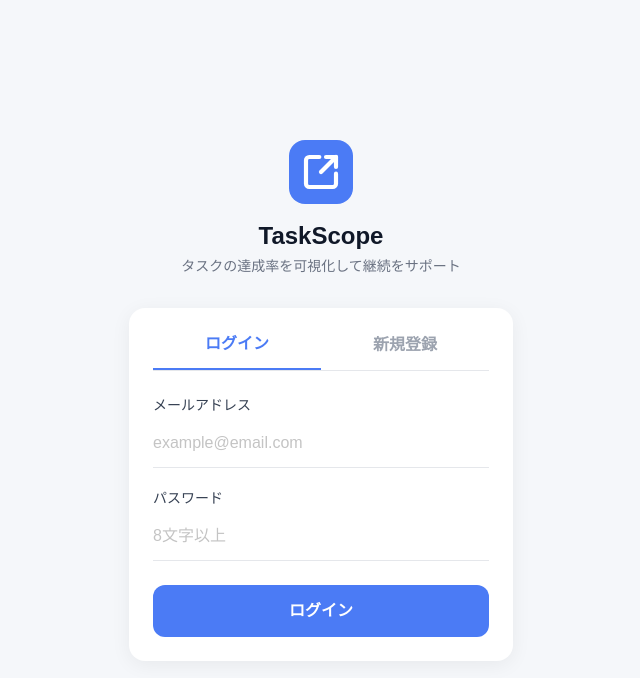
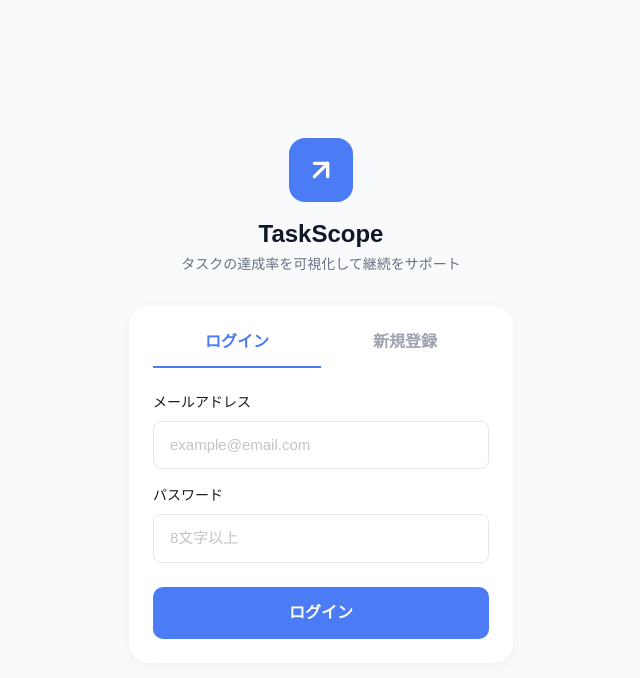
Before and after one commit to hayaf3254/TaskScope, a Next.js app in the folder apps/web/: page / in a window 1280 px wide. Shown: the top 678 px of the page, without its empty margins (319-959 px from the left). Built offline with nearby package versions, Linux system fonts and the light colour scheme; no server answers.

Commit message:
フロント:ログイン、登録のフォームの入力欄に囲いをつけた

```diff
--- a/apps/web/components/features/auth/LoginScreen.tsx
+++ b/apps/web/components/features/auth/LoginScreen.tsx
@@ -1,9 +1,10 @@
 "use client";
 
 import { useState } from "react";
-import { SquareArrowOutUpRight } from "lucide-react";
+import { ArrowUpRight } from "lucide-react";
 import { Card } from "@/components/ui/Card";
 import { PrimaryButton } from "@/components/ui/PrimaryButton";
+import { InputField } from "@/components/ui/InputField";
 import { login, register } from "@/lib/api";
 
 export function LoginScreen() {
@@ -18,7 +19,6 @@ export function LoginScreen() {
     e.preventDefault();
     setError("");
 
-    // バリデーション
     if (!email || !password) {
       setError("メールアドレスとパスワードを入力してください");
       return;
@@ -42,17 +42,16 @@ export function LoginScreen() {
       return;
     }
 
-    // 成功時: ダッシュボードへリダイレクト（後で実装）
     window.location.href = "/";
   };
 
   return (
-    <div className="min-h-screen flex flex-col items-center justify-center p-6">
+    <div className="min-h-screen flex flex-col items-center justify-center p-6 bg-slate-50">
       <div className="w-full max-w-sm">
         {/* Header */}
         <div className="text-center mb-8">
           <div className="app-icon mx-auto mb-4">
-            <SquareArrowOutUpRight strokeWidth={2.5} />
+            <ArrowUpRight />
           </div>
           <h1 className="text-2xl font-bold text-gray-900 mb-1">TaskScope</h1>
           <p className="text-sm text-gray-500">
@@ -63,7 +62,7 @@ export function LoginScreen() {
         {/* Form Card */}
         <Card>
           {/* Tabs */}
-          <div className="flex border-b border-gray-200 mb-6">
+          <div className="flex mb-6">
             <button
               type="button"
               onClick={() => setIsLoginTab(true)}
@@ -82,58 +81,38 @@ export function LoginScreen() {
 
           {/* Form */}
           <form onSubmit={handleSubmit}>
-            <div className="space-y-5">
-              {/* Email */}
-              <div>
-                <label className="block text-sm font-medium text-gray-700 mb-1">
-                  メールアドレス
-                </label>
-                <input
+            <div className="space-y-4">
+              <InputField
+                label="メールアドレス"
                 type="email"
                 value={email}
                 onChange={(e) => setEmail(e.target.value)}
-                  className="input-underline"
                 placeholder="example@email.com"
               />
-              </div>
 
-              {/* Password */}
-              <div>
-                <label className="block text-sm font-medium text-gray-700 mb-1">
-                  パスワード
-                </label>
-                <input
+              <InputField
+                label="パスワード"
                 type="password"
                 value={password}
                 onChange={(e) => setPassword(e.target.value)}
-                  className="input-underline"
                 placeholder="8文字以上"
               />
-              </div>
 
-              {/* Confirm Password (register only) */}
               {!isLoginTab && (
-                <div>
-                  <label className="block text-sm font-medium text-gray-700 mb-1">
-                    パスワード（確認）
-                  </label>
-                  <input
+                <InputField
+                  label="パスワード（確認）"
                   type="password"
                   value={confirmPassword}
                   onChange={(e) => setConfirmPassword(e.target.value)}
-                    className="input-underline"
                   placeholder="もう一度入力"
                 />
-                </div>
               )}
             </div>
 
-            {/* Error Message */}
             {error && (
               <p className="mt-4 text-sm text-red-500 text-center">{error}</p>
             )}
 
-            {/* Submit Button */}
             <PrimaryButton type="submit" disabled={isLoading} className="mt-6">
               {isLoading ? "..." : isLoginTab ? "ログイン" : "新規登録"}
             </PrimaryButton>
--- /dev/null
+++ b/apps/web/components/ui/InputField.tsx
@@ -0,0 +1,18 @@
+import { InputHTMLAttributes } from "react";
+
+type InputFieldProps = InputHTMLAttributes<HTMLInputElement> & {
+  label: string;
+};
+
+export function InputField({
+  label,
+  className = "",
+  ...props
+}: InputFieldProps) {
+  return (
+    <div>
+      <label className="form-label">{label}</label>
+      <input className={`input-field ${className}`} {...props} />
+    </div>
+  );
+}
--- a/apps/web/styles/components.css
+++ b/apps/web/styles/components.css
@@ -8,8 +8,8 @@
      -------------------------------- */
   .card {
     background-color: white;
-    border-radius: 1rem;
-    box-shadow: 0 4px 20px rgba(0, 0, 0, 0.06);
+    border-radius: 1.25rem;
+    box-shadow: 0 2px 12px rgba(0, 0, 0, 0.04);
     padding: 1.5rem;
   }
 
@@ -22,7 +22,7 @@
     color: white;
     font-weight: 600;
     padding: 0.875rem 1.5rem;
-    border-radius: 0.75rem;
+    border-radius: 0.625rem;
     transition: background-color 0.2s ease;
     cursor: pointer;
     border: none;
@@ -38,25 +38,26 @@
   }
 
   /* --------------------------------
-     Input (underline style)
+     Input Field (bordered style)
      -------------------------------- */
-  .input-underline {
+  .input-field {
     width: 100%;
-    padding: 0.75rem 0;
-    border: none;
-    border-bottom: 1px solid var(--color-border);
-    background: transparent;
-    font-size: 1rem;
+    padding: 0.75rem 1rem;
+    border: 1px solid var(--color-border);
+    border-radius: 0.5rem;
+    background: white;
+    font-size: 0.9375rem;
     outline: none;
-    transition: border-color 0.2s ease;
+    transition: border-color 0.2s ease, box-shadow 0.2s ease;
   }
 
-  .input-underline::placeholder {
+  .input-field::placeholder {
     color: var(--color-placeholder);
   }
 
-  .input-underline:focus {
-    border-bottom-color: var(--color-primary);
+  .input-field:focus {
+    border-color: var(--color-primary);
+    box-shadow: 0 0 0 3px rgba(75, 123, 245, 0.1);
   }
 
   /* --------------------------------
@@ -67,16 +68,18 @@
     padding-bottom: 0.75rem;
     text-align: center;
     font-weight: 600;
+    font-size: 1rem;
     color: var(--color-text-muted);
     background: none;
     border: none;
+    border-bottom: 2px solid transparent;
     cursor: pointer;
-    transition: color 0.2s ease;
+    transition: color 0.2s ease, border-color 0.2s ease;
   }
 
   .tab-active {
     color: var(--color-primary);
-    border-bottom: 2px solid var(--color-primary);
+    border-bottom-color: var(--color-primary);
   }
 
   /* --------------------------------
@@ -93,8 +96,20 @@
   }
 
   .app-icon svg {
-    width: 2.5rem;
-    height: 2.5rem;
+    width: 2rem;
+    height: 2rem;
     color: white;
+    stroke-width: 2.5;
+  }
+
+  /* --------------------------------
+     Form Label
+     -------------------------------- */
+  .form-label {
+    display: block;
+    font-size: 0.875rem;
+    font-weight: 500;
+    color: var(--color-foreground);
+    margin-bottom: 0.5rem;
   }
 }
```
Lines whose indentation alone changed are shown as unchanged.
